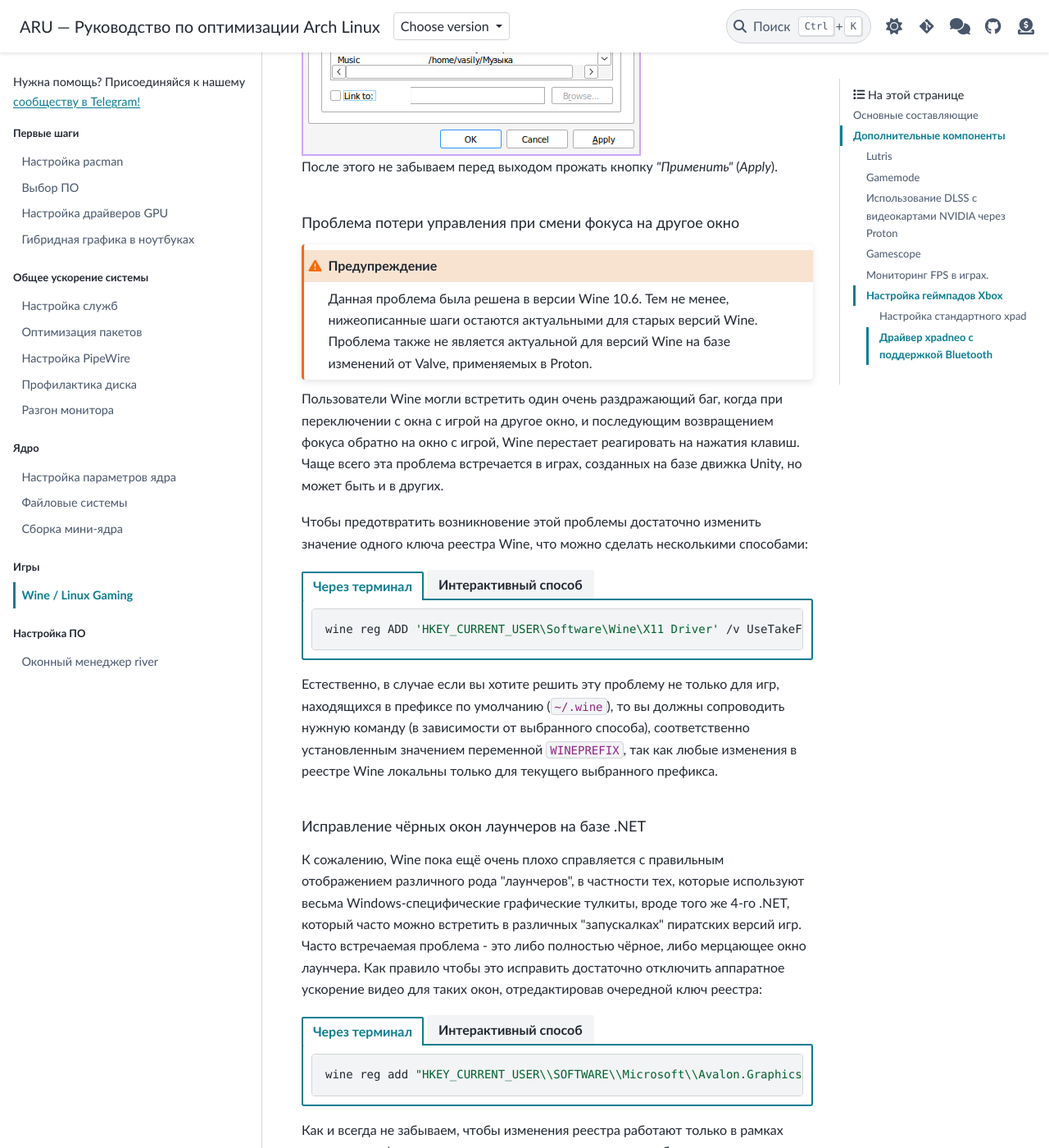
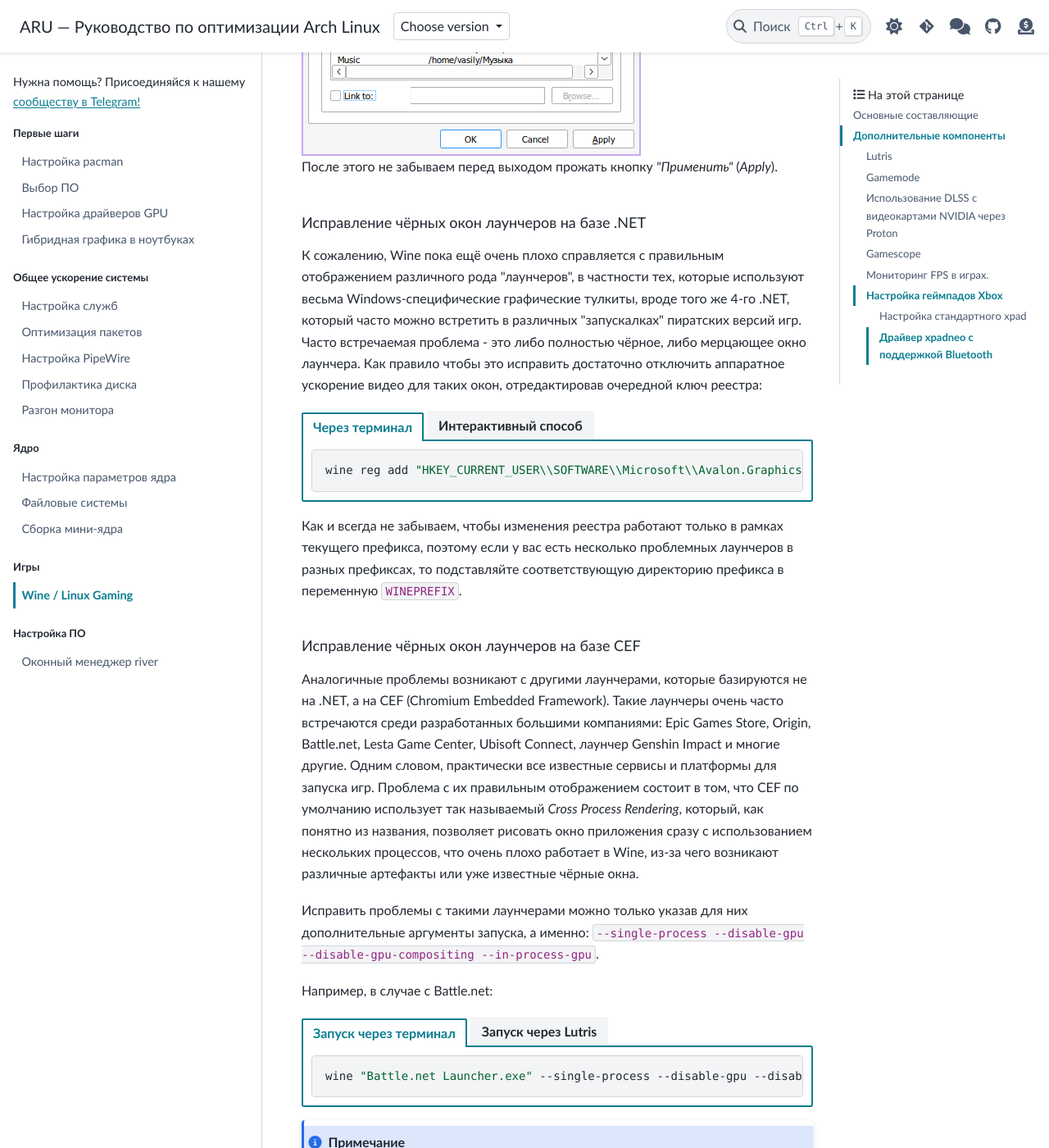
Before and after one commit to ventureoo/ARU, a Sphinx documentation site: the page built from docs/source/linux-gaming.rst, in a window 1280 px wide and 1400 px high, scrolled down 7445 px. Shown: the whole window at 82% size. Built offline with Sphinx 7.4.7 and the PyData theme 0.15.4, drawn with Linux system fonts in a browser that asks for light colours.

Commit message:
linux-gaming: Remove focus fix in Unity games
This bug is no longer exist in latest versions of vanilla Wine, and
Proton already have fixes for it.

Signed-off-by: Vasiliy Stelmachenok <ventureo@cachyos.org>

```diff
--- a/docs/source/linux-gaming.rst
+++ b/docs/source/linux-gaming.rst
@@ -318,55 +318,6 @@ Wine к файлам, находящимся вне рамок префикса,
 .. image:: images/winecfg-isolation-2.png
 
 После этого не забываем перед выходом прожать кнопку *"Применить"* (*Apply*).
-
-.. index:: seutp, wine, prefix, unity, games, fix-input
-.. _wine_fix_input_in_unity_games:
-
-""""""""""""""""""""""""""""""""""""""""""""""""""""""""""
-Проблема потери управления при смени фокуса на другое окно
-""""""""""""""""""""""""""""""""""""""""""""""""""""""""""
-
-.. warning:: Данная проблема была решена в версии Wine 10.6. Тем не менее,
-   нижеописанные шаги остаются актуальными для старых версий Wine. Проблема
-   также не является актуальной для версий Wine на базе изменений от Valve,
-   применяемых в Proton.
-
-Пользователи Wine могли встретить один очень раздражающий баг, когда при
-переключении с окна с игрой на другое окно, и последующим возвращением фокуса
-обратно на окно с игрой, Wine перестает реагировать на нажатия клавиш. Чаще
-всего эта проблема встречается в играх, созданных на базе движка Unity, но
-может быть и в других.
-
-Чтобы предотвратить возникновение этой проблемы достаточно изменить значение
-одного ключа реестра Wine, что можно сделать несколькими способами:
-
-.. tab-set::
-
-   .. tab-item:: Через терминал
-
-      ::
-
-         wine reg ADD 'HKEY_CURRENT_USER\Software\Wine\X11 Driver' /v UseTakeFocus /d 'N' /f
-
-   .. tab-item:: Интерактивный способ
-
-       Значение ключа реестра можно изменить и интерактивным способом через
-       встроенную программу "Реестра" в Wine::
-
-          wine regedit
-
-       Чтобы создать ключ как показано на скриншоте нужно выбрать в
-       контекстном меню *Правка* (*Edit*) -> *Создать* (*New*) -> *Строковый
-       параметр* (*String value*)-> Ввести имя параметра ``UseTakeFocus`` ->
-       Установить значение ``N``.
-
-       .. image:: images/wine-regedit-1.png
-
-Естественно, в случае если вы хотите решить эту проблему не только для игр,
-находящихся в префиксе по умолчанию (``~/.wine``), то вы должны сопроводить
-нужную команду (в зависимости от выбранного способа), соответственно
-установленным значением переменной ``WINEPREFIX``, так как любые изменения в
-реестре Wine локальны только для текущего выбранного префикса.
 
 .. index:: seutp, wine, prefix, dotnet, black_window, flickering
 .. _fix_black_launcher_windows:
```
